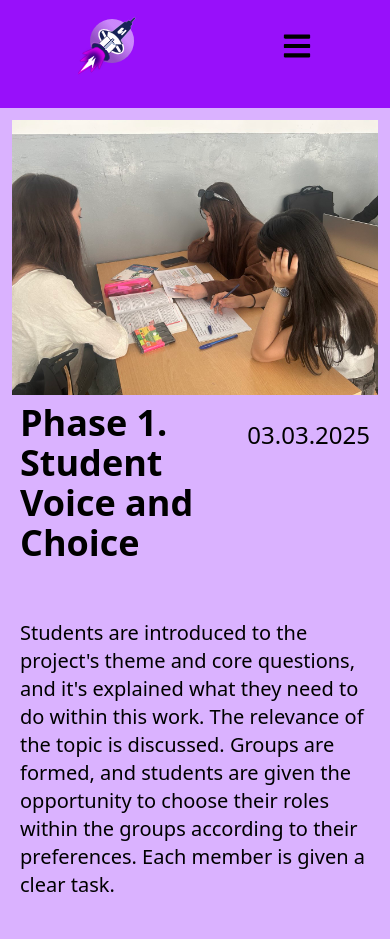
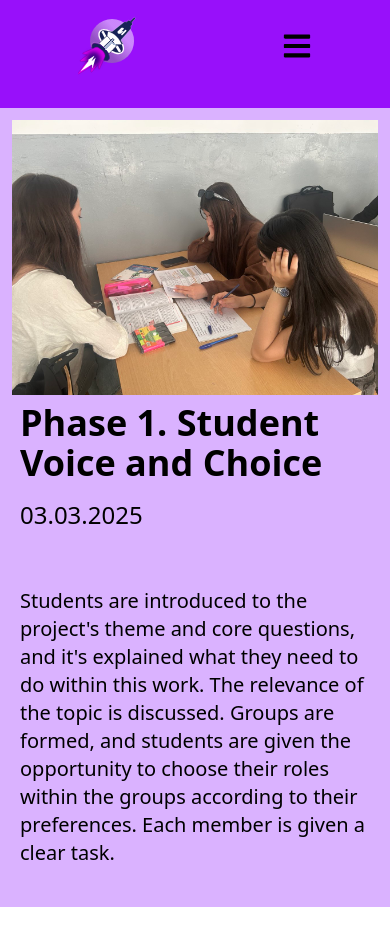
Before and after one commit to KoryunNersisyan468/developing-game, a React (Vite) app: page /blogs/1 in a window 390 px wide. After the commit the page ends 907 px from the top, so only its background shows below. Built offline with nearby package versions, Linux system fonts and the light colour scheme.

Commit message:
Update BlogSingle.jsx

```diff
--- a/src/pages/BlogSingle.jsx
+++ b/src/pages/BlogSingle.jsx
@@ -47,7 +47,7 @@ export default function BlogSingle() {
           />
         </div>
         <div className="lg:w-3/5 w-full p-2">
-          <div className="flex justify-between items-start">
+          <div className="flex justify-between flex-col md:flex-row items-start">
             <h1 className="lg:text-6xl text-4xl font-bold">{blog.title}</h1>
             <span className="mt-4 lg:text-3xl text-2xl">{blog.date}</span>
           </div>
```
